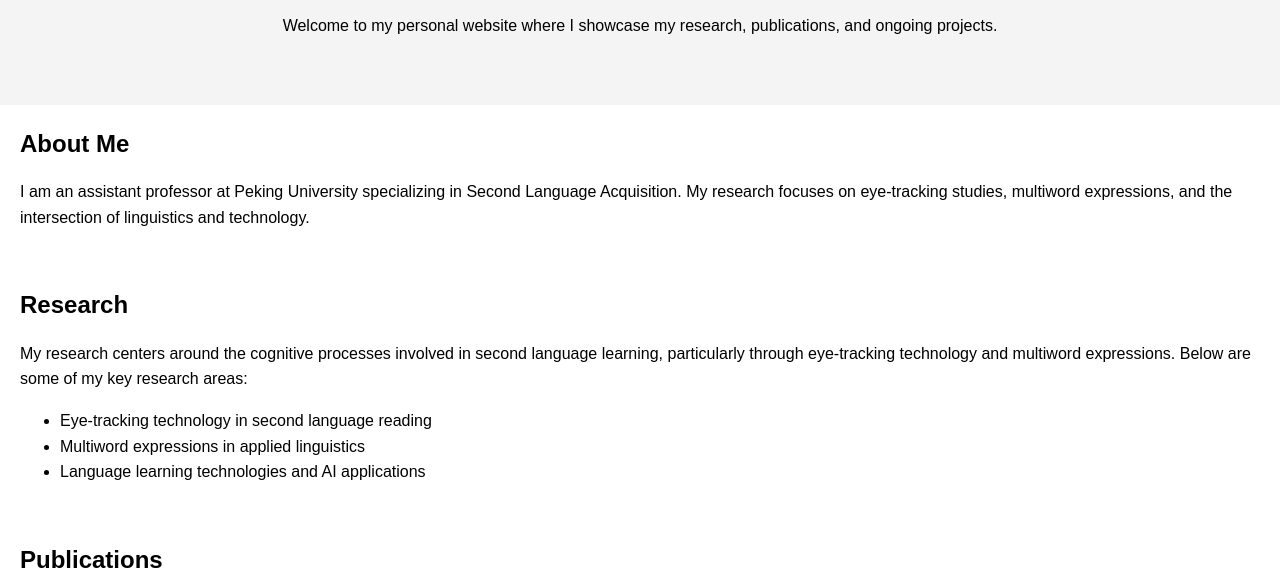
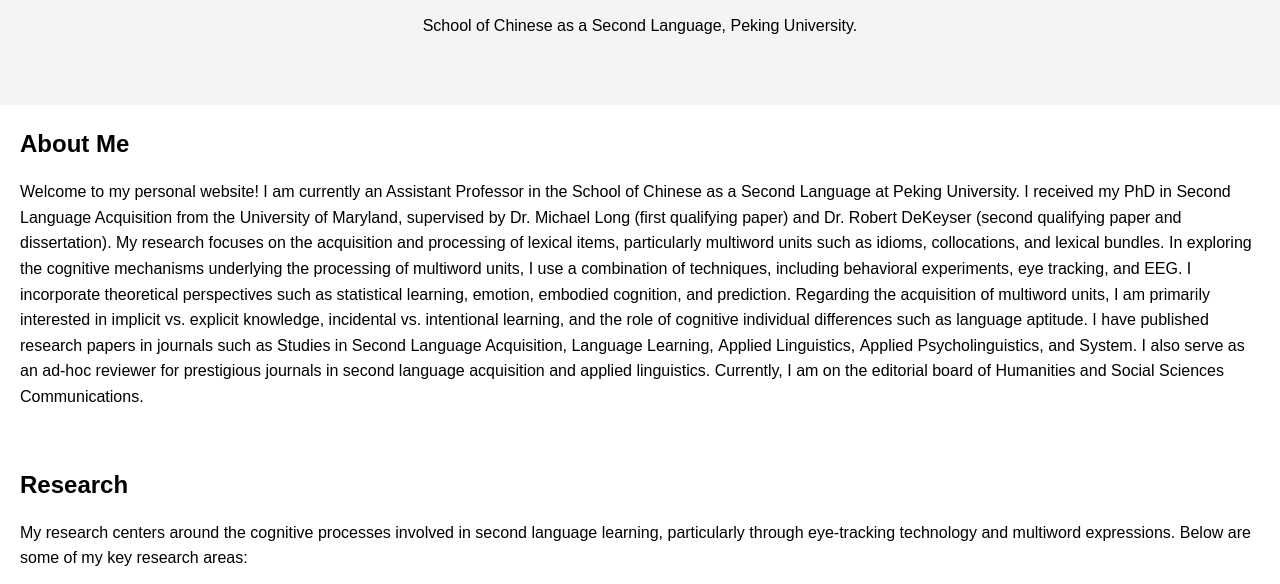
Before and after one commit to weiyisla/weiyisla.github.io, a plain HTML site: page index.html in a window 1280 px wide. Shown: the part 208-792 px from the top of the page. Drawn offline with Linux system fonts and the light colour scheme.

Commit message:
Update index.html
update my self-introduction

```diff
--- a/index.html
+++ b/index.html
@@ -23,13 +23,15 @@
   <header>
     <h1>Wei Yi</h1>
     <h2>Assistant Professor in Second Language Acquisition</h2>
-    <p>Welcome to my personal website where I showcase my research, publications, and ongoing projects.</p>
+    <p>School of Chinese as a Second Language, Peking University.</p>
   </header>
 
   <!-- About Me Section -->
   <section id="about">
     <h2>About Me</h2>
-    <p>I am an assistant professor at Peking University specializing in Second Language Acquisition. My research focuses on eye-tracking studies, multiword expressions, and the intersection of linguistics and technology.</p>
+    <p>Welcome to my personal website! I am currently an Assistant Professor in the School of Chinese as a Second Language at Peking University. I received my PhD in Second Language Acquisition from the University of Maryland, supervised by Dr. Michael Long (first qualifying paper) and Dr. Robert DeKeyser (second qualifying paper and dissertation). My research focuses on the acquisition and processing of lexical items, particularly multiword units such as idioms, collocations, and lexical bundles.
+In exploring the cognitive mechanisms underlying the processing of multiword units, I use a combination of techniques, including behavioral experiments, eye tracking, and EEG. I incorporate theoretical perspectives such as statistical learning, emotion, embodied cognition, and prediction. Regarding the acquisition of multiword units, I am primarily interested in implicit vs. explicit knowledge, incidental vs. intentional learning, and the role of cognitive individual differences such as language aptitude.
+I have published research papers in journals such as Studies in Second Language Acquisition, Language Learning, Applied Linguistics, Applied Psycholinguistics, and System. I also serve as an ad-hoc reviewer for prestigious journals in second language acquisition and applied linguistics. Currently, I am on the editorial board of Humanities and Social Sciences Communications.</p>
   </section>
 
   <!-- Research Section -->
```
